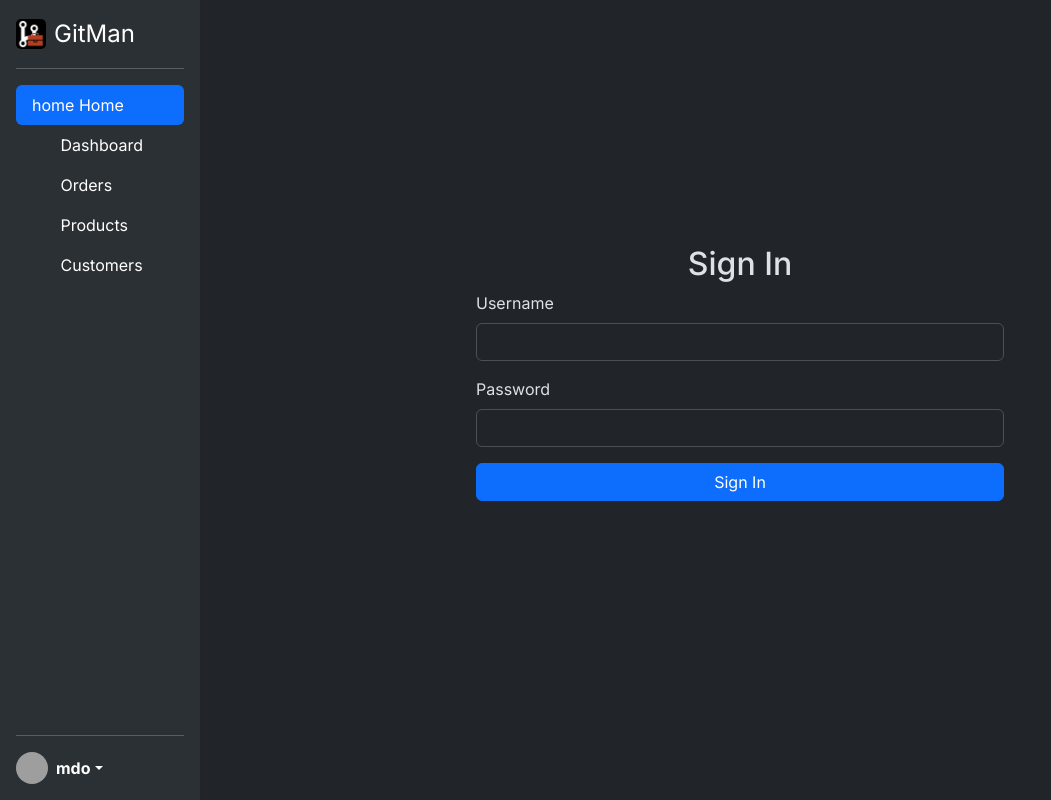
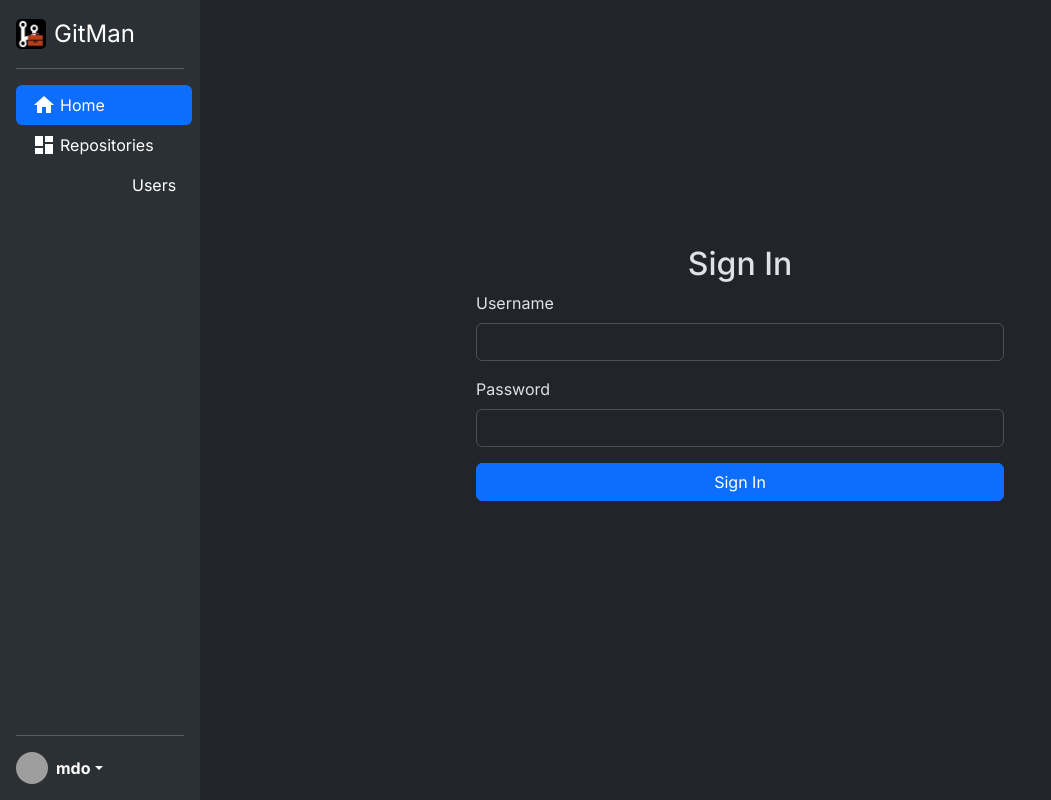
Before and after one commit to atomtables/GitMan, a Flask app: page /signin in a window 1280 px wide. Shown: the whole page, without its empty margins (0-1051 px from the left). Run offline with Flask 2, Linux system fonts and the light colour scheme; grey boxes are pictures that could not be loaded.

Commit message:
repositories

```diff
--- a/templates/base.html
+++ b/templates/base.html
@@ -74,41 +74,21 @@
             <hr>
             <ul class="nav nav-pills flex-column mb-auto">
                 <li class="nav-item">
-                    <a href="#" class="nav-link active" aria-current="page">
-                        <span class="material-icons-round">home</span>
+                    <a href="#" class="nav-link active d-flex" aria-current="page">
+                        <span class="material-icons me-1">home</span>
                         Home
                     </a>
                 </li>
                 <li>
-                    <a href="#" class="nav-link link-body-emphasis">
-                        <svg class="bi pe-none me-2" width="16" height="16">
-                            <use xlink:href="#speedometer2"></use>
-                        </svg>
-                        Dashboard
+                    <a href="#" class="nav-link link-body-emphasis d-flex">
+                        <span class="material-icons me-1">dashboard</span>
+                        Repositories
                     </a>
                 </li>
                 <li>
-                    <a href="#" class="nav-link link-body-emphasis">
-                        <svg class="bi pe-none me-2" width="16" height="16">
-                            <use xlink:href="#table"></use>
-                        </svg>
-                        Orders
-                    </a>
-                </li>
-                <li>
-                    <a href="#" class="nav-link link-body-emphasis">
-                        <svg class="bi pe-none me-2" width="16" height="16">
-                            <use xlink:href="#grid"></use>
-                        </svg>
-                        Products
-                    </a>
-                </li>
-                <li>
-                    <a href="#" class="nav-link link-body-emphasis">
-                        <svg class="bi pe-none me-2" width="16" height="16">
-                            <use xlink:href="#people-circle"></use>
-                        </svg>
-                        Customers
+                    <a href="#" class="nav-link link-body-emphasis d-flex">
+                        <span class="material-icons me-1">user</span>
+                        Users
                     </a>
                 </li>
             </ul>
```
